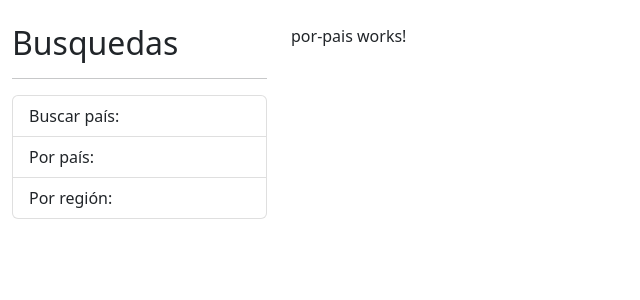
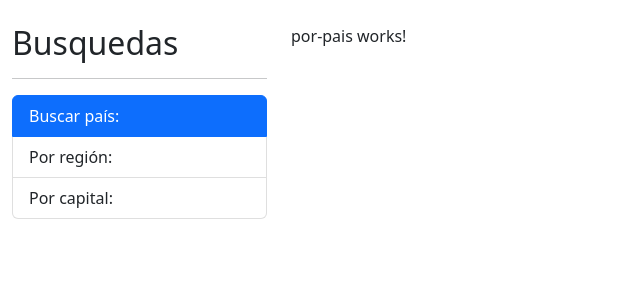
Before and after one commit to DaniMartinezMarin/paisesApp, an Angular app: page / in a window 1280 px wide. Shown: the top 300 px of the page, without its empty margins (0-640 px from the left). Built offline with nearby package versions, Linux system fonts and the light colour scheme.

Commit message:
feat: Added html sidebar

```diff
--- a/src/app/app.component.html
+++ b/src/app/app.component.html
@@ -2,14 +2,7 @@
 <div class="row container mt-4">
 
   <div class="col-3">
-    <h2>Busquedas</h2>
-    <hr>
-
-    <ul class="list-group">
-      <li class="list-group-item">Buscar país:</li>
-      <li class="list-group-item">Por país:</li>
-      <li class="list-group-item">Por región:</li>
-    </ul>
+    <app-sidebar></app-sidebar>
   </div>
 
   <div class="col">
--- a/src/app/shared/shared.module.ts
+++ b/src/app/shared/shared.module.ts
@@ -1,5 +1,7 @@
 import { NgModule } from '@angular/core';
 import { CommonModule } from '@angular/common';
+import { RouterModule } from '@angular/router';
+
 import { SidebarComponent } from './sidebar/sidebar.component';
 
 
@@ -12,7 +14,8 @@ import { SidebarComponent } from './sidebar/sidebar.component';
     SidebarComponent
   ],
   imports: [
-    CommonModule
+    CommonModule,
+    RouterModule
   ]
 })
 export class SharedModule { }
--- a/src/app/shared/sidebar/sidebar.component.html
+++ b/src/app/shared/sidebar/sidebar.component.html
@@ -1 +1,21 @@
-<p>sidebar works!</p>
+<h2>Busquedas</h2>
+    <hr>
+
+    <ul class="list-group">
+      <li routerLink=""
+          routerLinkActive="active"
+          [routerLinkActiveOptions]="{ exact: true }"
+          class="list-group-item">
+          Buscar país:
+      </li>
+      <li routerLink="region"
+          routerLinkActive="active"
+          class="list-group-item">
+          Por región:
+      </li>
+      <li routerLink="capital"
+          routerLinkActive="active"
+          class="list-group-item">
+          Por capital:
+      </li>
+    </ul>
```
